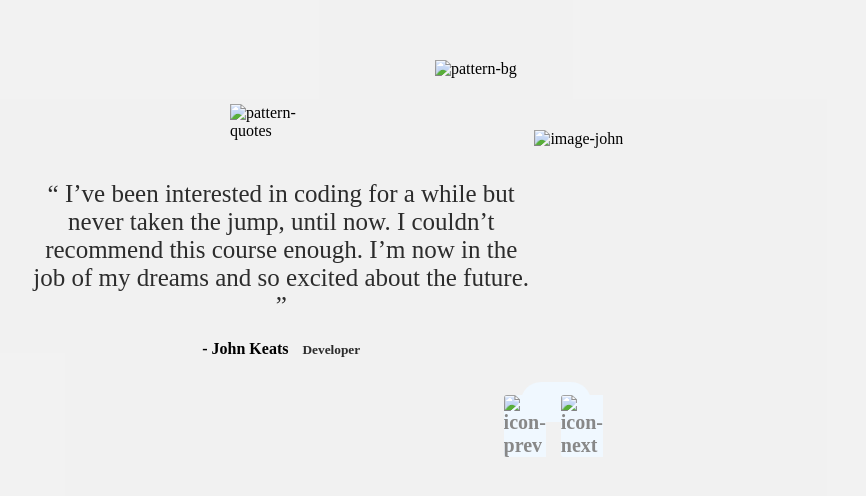
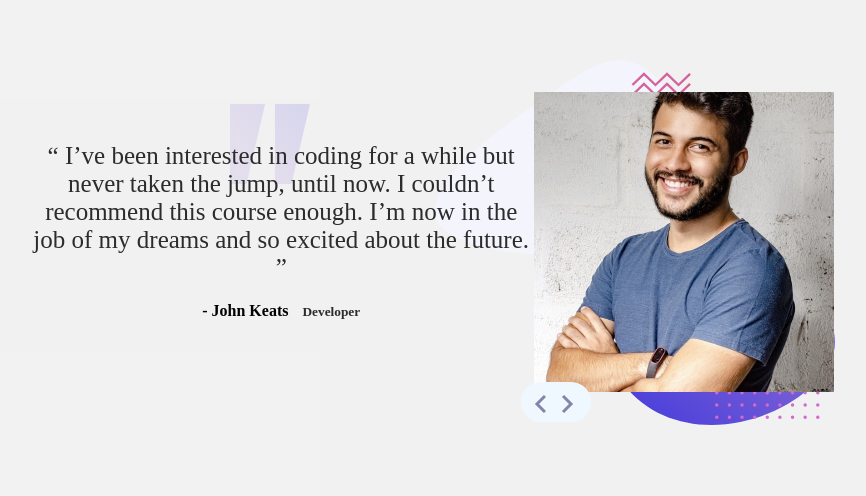
Before and after one commit to NaveedUrRehman01/PriceComponentWithToggle, a plain HTML site: page index.htm in a window 1280 px wide. Shown: the part 156-652 px from the top of the page, without its empty margins (190-1056 px from the left). Drawn offline with Linux system fonts and the light colour scheme; the site is published under a folder, as on GitHub Pages, so addresses that start at the root find nothing.

Commit message:
finallized and depolyed

```diff
--- a/index.htm
+++ b/index.htm
@@ -10,8 +10,8 @@
 <body>
 
     <div class="slideshow-container">
-        <img src="/images/pattern-quotes.svg" alt="pattern-quotes" id="ptq">
-        <img src="/images/pattern-bg.svg" alt="pattern-bg" id="ptbg">
+        <img src="images/pattern-quotes.svg" alt="pattern-quotes" id="ptq">
+        <img src="images/pattern-bg.svg" alt="pattern-bg" id="ptbg">
         <div class="mySlides">
             <div class="content">
                 <q>  I’ve been interested in coding for a while but never taken the jump, until now.
@@ -19,7 +19,7 @@
                     excited about the future. </q>
                     <p class="author">- John Keats <span> Developer</span></p>
             </div>
-            <div class="img"> <img src="/images/image-john.jpg" alt="image-john" srcset=""></div>
+            <div class="img"> <img src="images/image-john.jpg" alt="image-john" srcset=""></div>
          </div>
 
         <div class="mySlides">
@@ -30,7 +30,7 @@
 
             <p class="author">- Ernest Hemingway <span> UI/UX</span></p>
         </div>
-            <div class="img"> <img src="/images/image-mary.jpg" alt="image-john" srcset=""></div>
+            <div class="img"> <img src="images/image-mary.jpg" alt="image-john" srcset=""></div>
         </div>
 
         <div class="mySlides">
@@ -41,11 +41,11 @@
 
             <p class="author">- Thomas A. Edison <span> Engineer</span></p>
         </div>
-            <div class="img"> <img src="/images/image-tanya.jpg" alt="image-john" srcset=""></div>
+            <div class="img"> <img src="images/image-tanya.jpg" alt="image-john" srcset=""></div>
         </div>
         <div class="slidebtn">
-        <a class="prev" onclick="plusSlides(-1)"> <img src="/images/icon-prev.svg" alt="icon-prev" id="previous"></a>
-        <a class="next" onclick="plusSlides(1)"> <img src="/images/icon-next.svg" alt="icon-next" id="next"></a>
+        <a class="prev" onclick="plusSlides(-1)"> <img src="images/icon-prev.svg" alt="icon-prev" id="previous"></a>
+        <a class="next" onclick="plusSlides(1)"> <img src="images/icon-next.svg" alt="icon-next" id="next"></a>
     </div>
         </div>
   <script src="app.js"></script>
```
